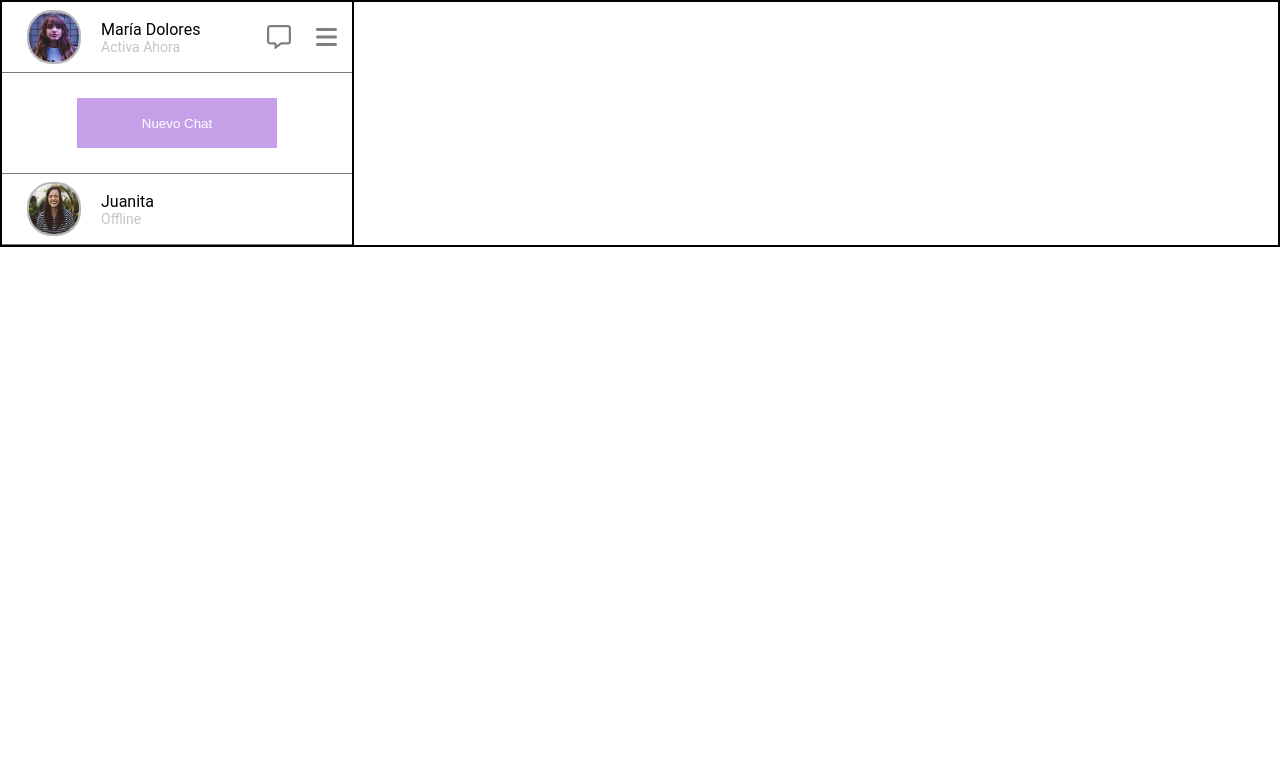
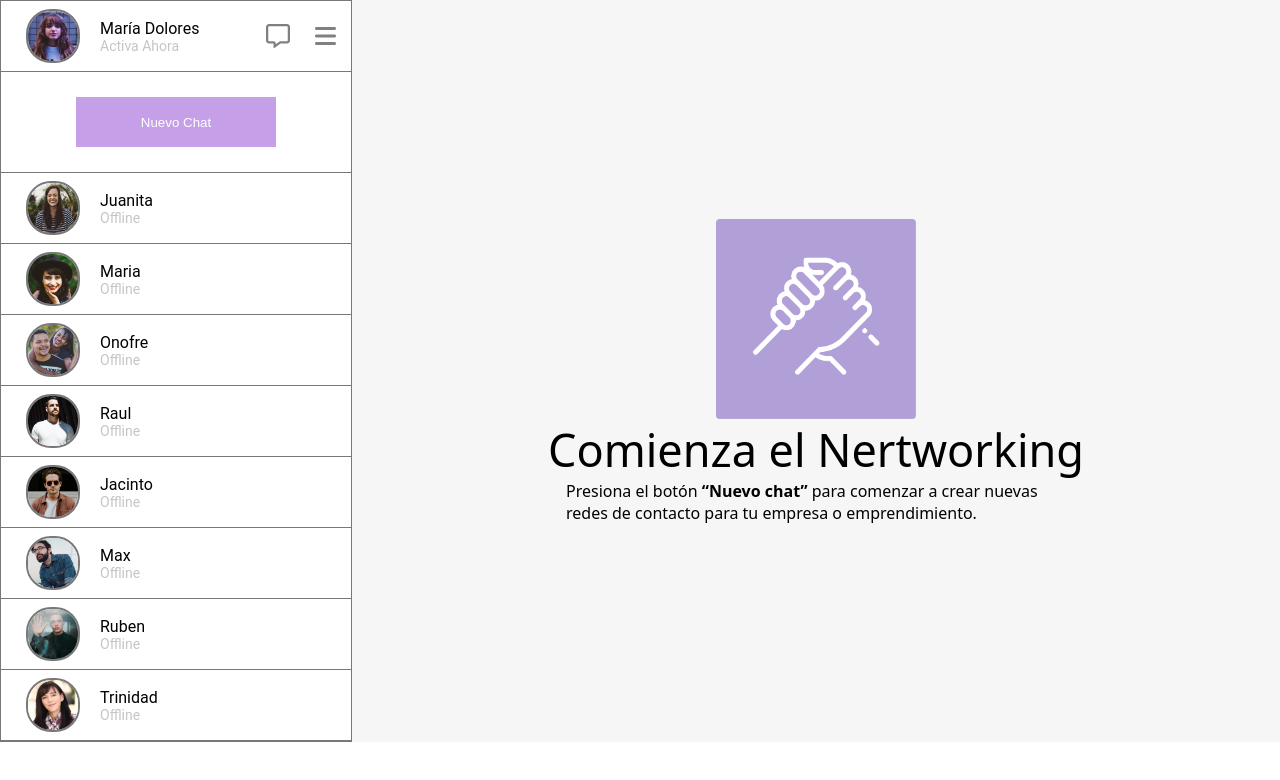
Before and after one commit to DICAVI86/CSS_avanzado_desafio_01_DCV, a plain HTML site: page index.html in a window 1280 px wide. Drawn offline with Linux system fonts and the light colour scheme.

Commit message:
Se realizo la sección principal utilizando flex

```diff
--- a/assets/css/style.css
+++ b/assets/css/style.css
@@ -17,17 +17,14 @@
 }
 
 main {
-    border: 2px solid black;
-
     display: flex;
     justify-content: start;
 }
 
 .contactos {
-    border-right: 2px solid black;
-
     display: flex;
     flex-direction: column;
+    border: 1px solid rgb(120, 120, 120);
 }
 
 .usuario {
@@ -39,11 +36,11 @@ main {
     border-bottom: 1px solid rgb(120, 120, 120);
 }
 
-img {
+.foto {
 
     height: 50px;
     width: 50px;
-    border: 2px solid rgb(183, 183, 183);
+    border: 2px solid rgb(120, 120, 120);
     border-radius: 25px;
     margin-left: 25px;
 }
@@ -91,8 +88,11 @@ button {
     border: none;
     color: white;
 
+    background-color: rgb(197, 160, 232);
+}
 
-    background-color: rgb(197, 160, 232);
+button:hover {
+    background-color: rgb(160, 91, 224);
 }
 
 .links {
@@ -114,3 +114,28 @@ button {
     justify-content: start;
     align-items: center;
 }
+
+.principal {
+    display: flex;
+    flex-direction: column;
+    justify-content: center;
+    align-items: center;
+    flex-grow: 1;
+    background-color: rgb(246, 246, 246);
+}
+
+.hero_image {
+    height: 200px;
+    width: 200px;
+}
+
+.llamado {
+    font-family: system-ui, -apple-system, BlinkMacSystemFont, 'Segoe UI', Roboto, Oxygen, Ubuntu, Cantarell, 'Open Sans', 'Helvetica Neue', sans-serif;
+    font-size: 45px;
+
+}
+
+.bajada {
+    font-family: system-ui, -apple-system, BlinkMacSystemFont, 'Segoe UI', Roboto, Oxygen, Ubuntu, Cantarell, 'Open Sans', 'Helvetica Neue', sans-serif;
+    width: 500px;
+}
--- a/index.html
+++ b/index.html
@@ -41,10 +41,97 @@
                 </div>
                 </div>
             </div>
+
+            <div class="links">
+                <div class="user_data">
+                <div class="link">
+                    <img class="foto" src="./assets/images/Screen Shot 2018-11-28 at 15.28.04.jpg" alt="">
+                    <div>
+                        <p class="nombre">Maria</p>
+                        <p class="status">Offline</p>
+                    </div>
+                </div>
+                </div>
+            </div>
+
+            <div class="links">
+                <div class="user_data">
+                <div class="link">
+                    <img class="foto" src="./assets/images/Screen Shot 2018-11-28 at 15.28.30.jpg" alt="">
+                    <div>
+                        <p class="nombre">Onofre</p>
+                        <p class="status">Offline</p>
+                    </div>
+                </div>
+                </div>
+            </div>
+
+            <div class="links">
+                <div class="user_data">
+                <div class="link">
+                    <img class="foto" src="./assets/images/Screen Shot 2018-11-28 at 15.30.34.jpg" alt="">
+                    <div>
+                        <p class="nombre">Raul</p>
+                        <p class="status">Offline</p>
+                    </div>
+                </div>
+                </div>
+            </div>
+
+            <div class="links">
+                <div class="user_data">
+                <div class="link">
+                    <img class="foto" src="./assets/images/Screen Shot 2018-11-28 at 15.30.54.jpg" alt="">
+                    <div>
+                        <p class="nombre">Jacinto</p>
+                        <p class="status">Offline</p>
+                    </div>
+                </div>
+                </div>
+            </div>
+
+            <div class="links">
+                <div class="user_data">
+                <div class="link">
+                    <img class="foto" src="./assets/images/Screen Shot 2018-11-28 at 15.31.09.jpg" alt="">
+                    <div>
+                        <p class="nombre">Max</p>
+                        <p class="status">Offline</p>
+                    </div>
+                </div>
+                </div>
+            </div>
+
+            <div class="links">
+                <div class="user_data">
+                <div class="link">
+                    <img class="foto" src="./assets/images/Screen Shot 2018-11-28 at 15.32.16.jpg" alt="">
+                    <div>
+                        <p class="nombre">Ruben</p>
+                        <p class="status">Offline</p>
+                    </div>
+                </div>
+                </div>
+            </div>
+
+            <div class="links">
+                <div class="user_data">
+                <div class="link">
+                    <img class="foto" src="./assets/images/Screen Shot 2018-11-28 at 15.32.44.jpg" alt="">
+                    <div>
+                        <p class="nombre">Trinidad</p>
+                        <p class="status">Offline</p>
+                    </div>
+                </div>
+                </div>
+            </div>
         </div>
 
         <div class="principal">
-
+            <img class="hero_image" src="./assets/images/hand.png" alt="">
+            <p class="llamado">Comienza el Nertworking</p>
+            <p class="bajada">Presiona el botón <strong>“Nuevo chat”</strong> para comenzar a crear nuevas
+                redes de contacto para tu empresa o emprendimiento.</p>
         </div>
     </main>
 
```
